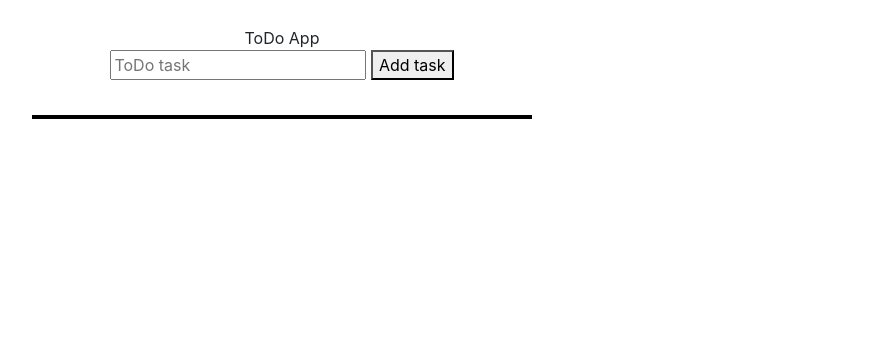
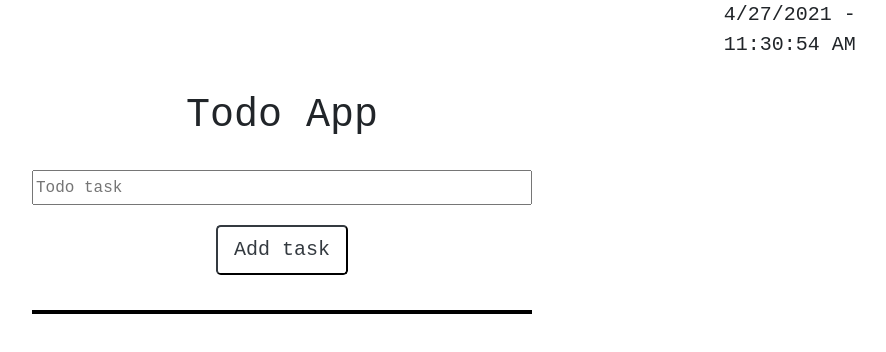
Before and after one commit to KaloyankerR/Todo-App, a plain HTML site: page index.html in a window 1280 px wide. Shown: the whole page, without its empty margins (358-1244 px from the left). Drawn offline with nearby package versions, Linux system fonts and the light colour scheme.

Commit message:
Worked on the project

```diff
--- a/index.html
+++ b/index.html
@@ -18,18 +18,17 @@
         integrity="sha384-JjSmVgyd0p3pXB1rRibZUAYoIIy6OrQ6VrjIEaFf/nJGzIxFDsf4x0xIM+B07jRM"
         crossorigin="anonymous"></script>
 
-    <script src="/ToDo App/script.js"></script>
+    <script src="script.js"></script>
     <title>ToDo App</title>
-
 </head>
 
 <body onload="refreshTime()">
-    <p id="time"></p>
+    <p class="time col-md-2 ml-auto" id="time"></p>
 
     <div class="container">
-        <header>ToDo App</header>
-        <input type="text" id="taskTextID" placeholder="ToDo task">
-        <button type="button" id='buttonAddID' onclick="addTask()">Add task</button>
+        <header>Todo App</header><br>
+        <input type="text" class="inputTask" id="taskTextID" placeholder="Todo task"><br>
+        <button class="btn-outline-dark btn-lg addButton" type="button" id='buttonAddID' onclick="addTask()">Add task</button>
     </div>
 
     <div class="tasksContainer" id="taskContainerID"></div>
--- a/script.js
+++ b/script.js
@@ -11,7 +11,7 @@ function addTask() {
         counter++;
         taskText.value = null;
     } else {
-        alert("Please enter a task")
+        alert("There's no task. Please enter one.")
     }
 }
 
--- a/style.css
+++ b/style.css
@@ -1,3 +1,26 @@
+* {
+    font-family: 'Courier New', Courier, monospace;
+}
+
+header {
+    font-size: 40px;
+}
+
+.time {
+    font-size: 20px;
+}
+
+.inputTask {
+    width: 500px;
+    height: 35px;
+    margin-bottom: 20px;
+
+}
+
+.addButton{
+    background-color: white;
+}
+
 .deleteButton {
     float: right;
 }
```
